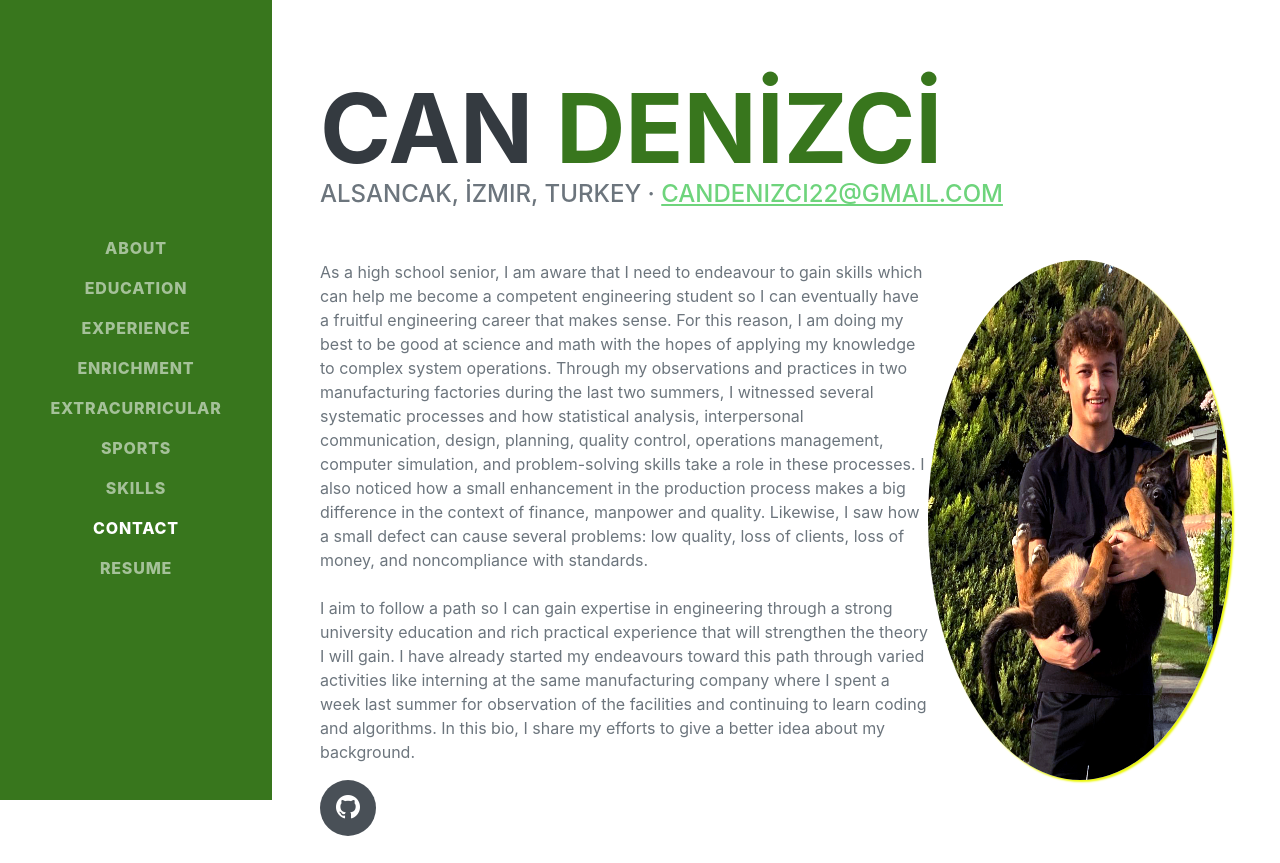
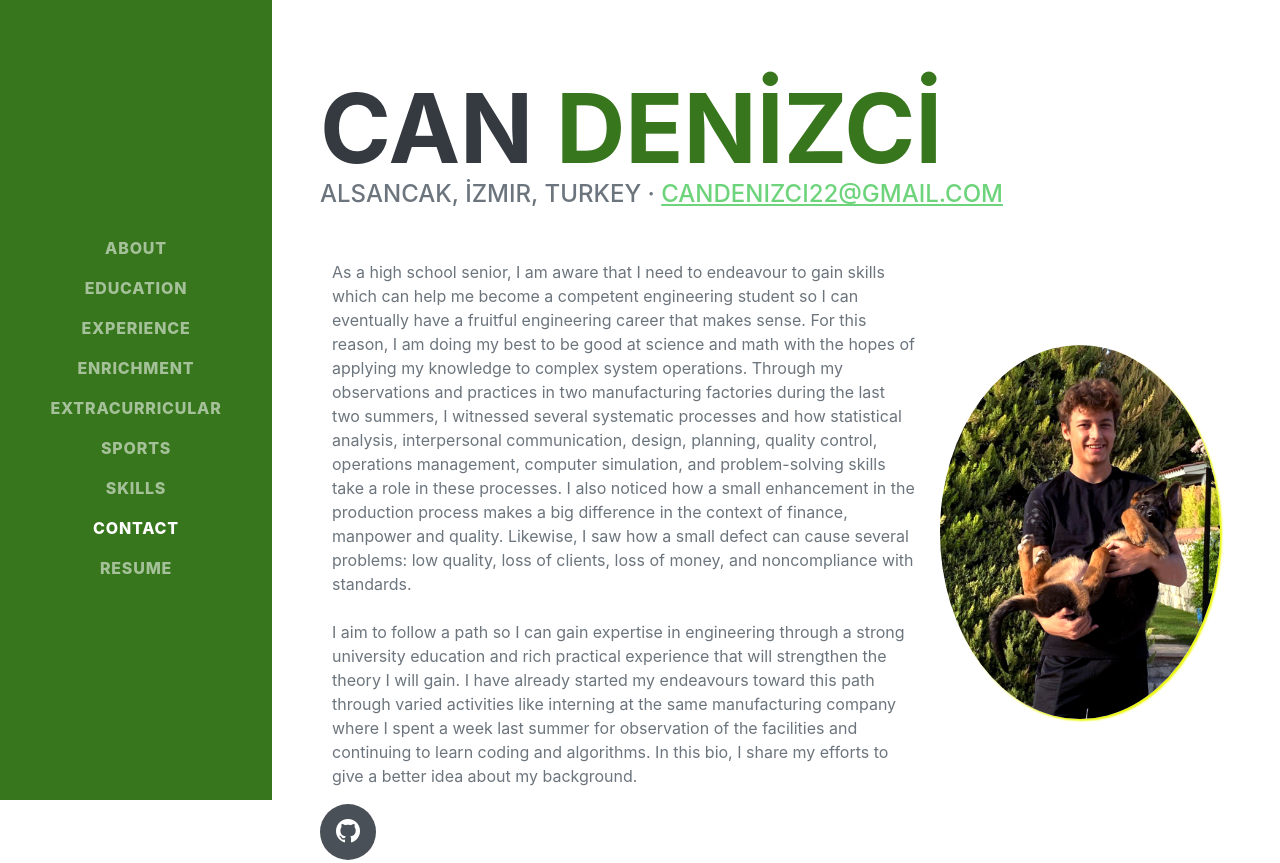
Before and after one commit to can-denizci/portfolio, a plain HTML site: page index.html in a window 1280 px wide. Shown: the top 863 px of the page. Drawn offline with nearby package versions, Linux system fonts and the light colour scheme; a web font is replaced by a local one.

Commit message:
Resume and image fixed.

```diff
--- a/index.html
+++ b/index.html
@@ -66,14 +66,18 @@
 				</div>
 
 				<!-- GİRİŞ METNİ -->
-
-				<div class="d-flex justify-content-left">
-					<p class="col-8">
-						As a high school senior, I am aware that I need to endeavour to gain skills which can help me become a competent engineering student so I can eventually have a fruitful engineering career that makes sense. For this reason, I am doing my best to be good at science and math with the hopes of applying my knowledge to complex system operations. Through my observations and practices in two manufacturing factories during the last two summers, I witnessed several systematic processes and how statistical analysis, interpersonal communication, design, planning, quality control, operations management, computer simulation, and problem-solving skills take a role in these processes. I also noticed how a small enhancement in the production process makes a big difference in the context of finance, manpower and quality. Likewise, I saw how a small defect can cause several problems: low quality, loss of clients, loss of money, and noncompliance with standards.
-						<br><br>I aim to follow a path so I can gain expertise in engineering through a strong university education and rich practical experience that will strengthen the theory I will gain. I have already started my endeavours toward this path through varied activities like interning at the same manufacturing company where I spent a week last summer for observation of the facilities and continuing to learn coding and algorithms. In this bio, I share my efforts to give a better idea about my background.
-					</p>
-
-					<img class="col-4 rounded-circle" src="https://can-denizci.github.io/portfolio/assets/img/profile-pic-1.jpg" style="box-shadow: 2px 2px 2px #ecf808;">
+				<div class="container-fluid d-flex">
+					<div class="row justify-content-center align-items-center">
+						<div class="col-lg col-8">
+							<p>
+								As a high school senior, I am aware that I need to endeavour to gain skills which can help me become a competent engineering student so I can eventually have a fruitful engineering career that makes sense. For this reason, I am doing my best to be good at science and math with the hopes of applying my knowledge to complex system operations. Through my observations and practices in two manufacturing factories during the last two summers, I witnessed several systematic processes and how statistical analysis, interpersonal communication, design, planning, quality control, operations management, computer simulation, and problem-solving skills take a role in these processes. I also noticed how a small enhancement in the production process makes a big difference in the context of finance, manpower and quality. Likewise, I saw how a small defect can cause several problems: low quality, loss of clients, loss of money, and noncompliance with standards.
+								<br><br>I aim to follow a path so I can gain expertise in engineering through a strong university education and rich practical experience that will strengthen the theory I will gain. I have already started my endeavours toward this path through varied activities like interning at the same manufacturing company where I spent a week last summer for observation of the facilities and continuing to learn coding and algorithms. In this bio, I share my efforts to give a better idea about my background.
+							</p>
+						</div>
+						<div class="col-lg justify-content-center text-center">
+							<img class="rounded-circle img-fluid" style="box-shadow: 2px 2px 2px #ecf808; max-height: 512px;" src="assets/img/profile-pic-1.jpg">
+						</div>
+					</div>
 				</div>
 
 				<!-- SOSYAL İKONLAR -->
@@ -224,19 +228,19 @@
 
 			<div class="d-flex flex-column flex-md-row justify-content-between mb-5">
 				<div class="flex-grow-1 ms-3">
+					<h3 class="mb-0"><a href="https://www.ucl.ac.uk/widening-participation/learners/year-12-and-13/ucl-study-prep" target="_blank">University College London (UCL) Study Preparation Module</a></h3>
+					<li>Learned about university systems, academic reading and writing, citations, referencing and avoiding plagiarism and how to act as a university student with an online module developed by the UCL Institute of Education</li>
+				</div>
+				<div class="flex-shrink-0"><span class="text-primary">September 2023</span></div>
+			</div>
+
+			<div class="d-flex flex-column flex-md-row justify-content-between mb-5">
+				<div class="flex-grow-1 ms-3">
 					<h3 class="mb-0"><a href="https://liseyazokulu.khas.edu.tr/dersler/arttirilmis-mekanik-yogun-programli-ders" target="_blank">Kadir Has Summer High School</a></h3>
 					<li>Registered for the Augmented Mechanics course designed and taught by Emeritus Prof Dr Nihat Berker</li>
 					<li>Attended lectures on key mechanics topics on gravity, motion, friction, kinetic and potential energy, etc.</li>
 				</div>
 				<div class="flex-shrink-0"><span class="text-primary">July 2023</span></div>
-			</div>
-
-			<div class="d-flex flex-column flex-md-row justify-content-between mb-5">
-				<div class="flex-grow-1 ms-3">
-					<h3 class="mb-0"><a href="https://www.ucl.ac.uk/widening-participation/learners/year-12-and-13/ucl-study-prep" target="_blank">University College London (UCL) Study Preparation Module</a></h3>
-					<li>Learned about university systems, academic reading and writing, citations, referencing and avoiding plagiarism and how to act as a university student with an online module developed by the UCL Institute of Education</li>
-				</div>
-				<div class="flex-shrink-0"><span class="text-primary">August 2022</span></div>
 			</div>
 
 		</div>
```
Also changed, not shown: 1 other file.
